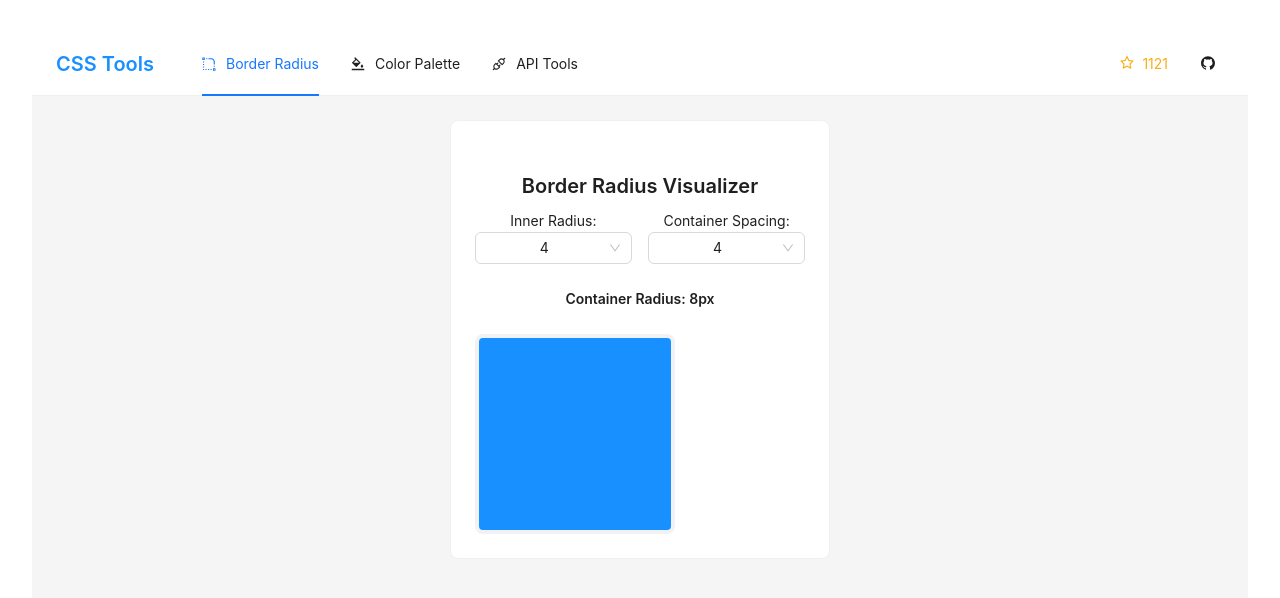
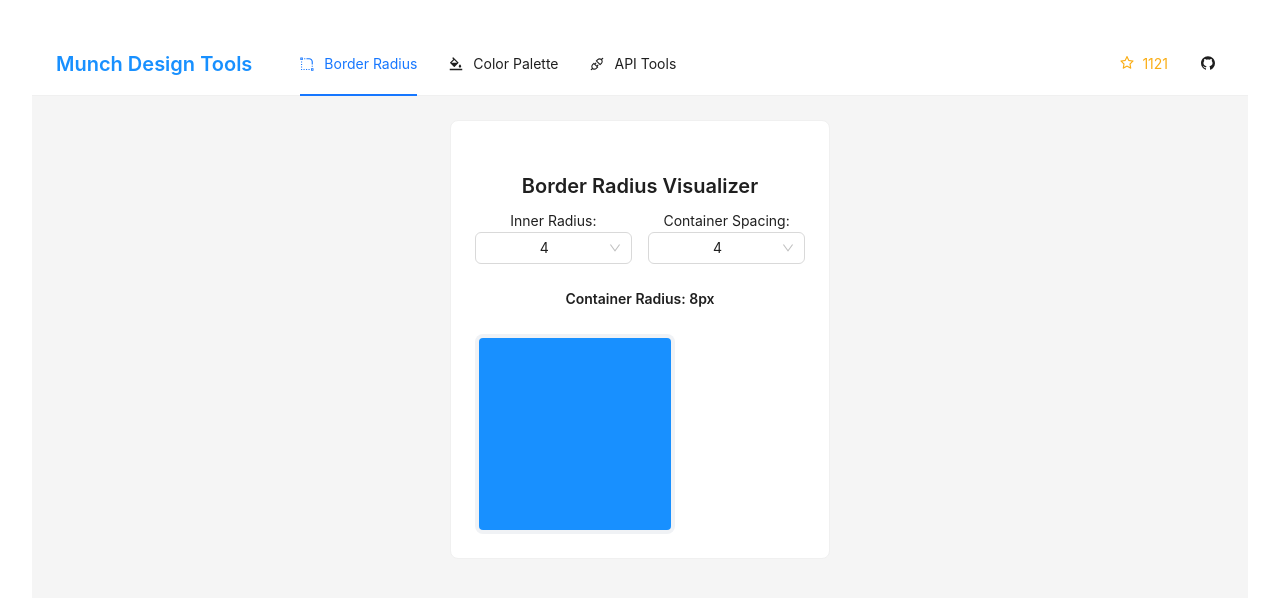
Before and after one commit to KeketsoMunch/munch-design-tool, a React (Vite) app: page / in a window 1280 px wide. Shown: the top 598 px of the page. Built offline with nearby package versions, Linux system fonts and the light colour scheme.

Commit message:
Updated Navigation.jsx

```diff
--- a/src/components/Navigation.jsx
+++ b/src/components/Navigation.jsx
@@ -51,7 +51,7 @@ const Navigation = ({ currentPage, onPageChange }) => {
             fontWeight: 600
           }}
         >
-          CSS Tools
+          Munch Design Tools
         </Title>
         <Menu
           mode="horizontal"
```
